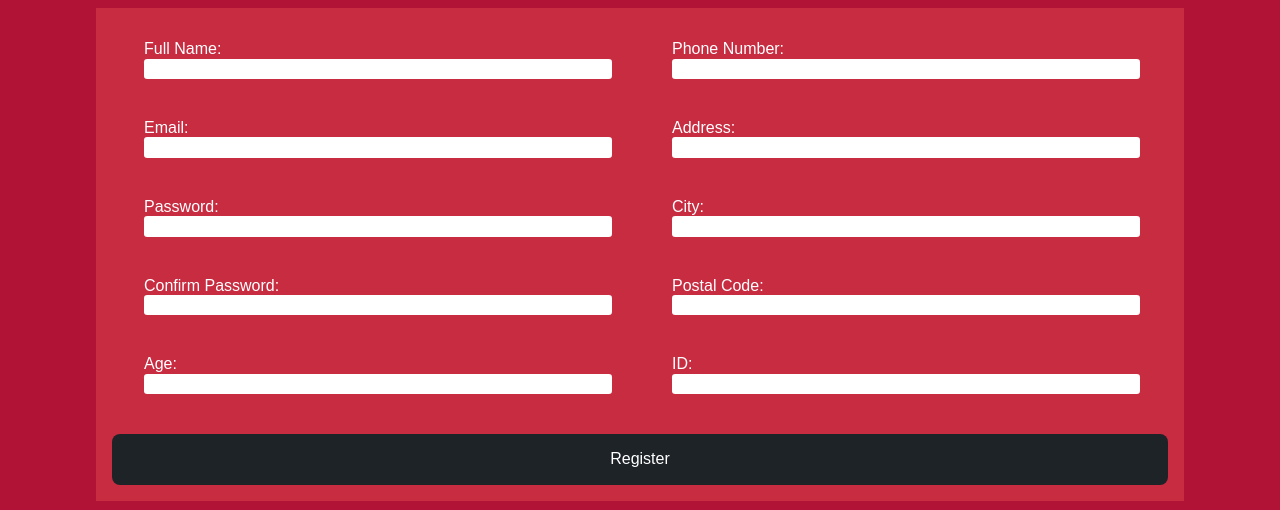
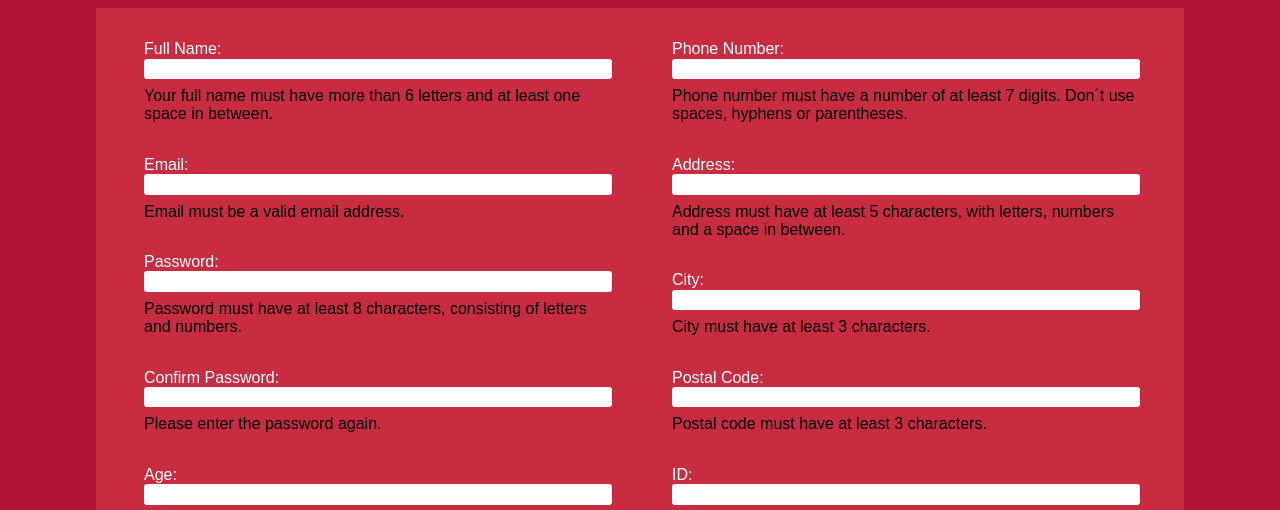
Before and after one commit to nicolasblasco/the-bridge-news, a plain HTML site: page sub-page.html in a window 1280 px wide. Shown: the part 211-721 px from the top of the page. Drawn offline with Linux system fonts and the light colour scheme; a web font is replaced by a local one.

Commit message:
Added text to span element in sub-page html

```diff
--- a/sub-page.html
+++ b/sub-page.html
@@ -65,35 +65,45 @@
                                 Full Name:
                                 <input type="text" name="name" id="name-input">
                             </label>
-                            <span id="name-val" class="input-val"></span>
+                            <span id="name-val" class="input-val">
+                                Your full name must have more than 6 letters and at least one space in between.
+                            </span>
                         </div>
                         <div class="fields">
                             <label>
                                 Email:
                                 <input type="text" name="email" id="email-input">
                             </label>
-                            <span id="email-val" class="input-val"></span>
+                            <span id="email-val" class="input-val">
+                                Email must be a valid email address.
+                            </span>
                         </div>
                         <div class="fields">
                             <label>
                                 Password:
                                 <input type="text" name="password" id="password-input">
                             </label>
-                            <span id="password-val" class="input-val"></span>
+                            <span id="password-val" class="input-val">
+                                Password must have at least 8 characters, consisting of letters and numbers.
+                            </span>
                         </div>
                         <div class="fields">
                             <label>
                                 Confirm Password:
                                 <input type="text" name="confirm-password" id="confirm-password-input">
                             </label>
-                            <span id="confirm-password-val" class="input-val"></span>
+                            <span id="confirm-password-val" class="input-val">
+                                Please enter the password again.
+                            </span>
                         </div>
                         <div class="fields">
                             <label>
                                 Age:
                                 <input type="text" name="age" id="age-input">
                             </label>
-                            <span id="age-val" class="input-val"></span>
+                            <span id="age-val" class="input-val">
+                                You must be 18 or older.
+                            </span>
                         </div>
                     </div>
                     <div class="form-column">
@@ -102,35 +112,46 @@
                                 Phone Number:
                                 <input type="text" name="phone-number" id="phone-number-input">
                             </label>
-                            <span id="phone-number-val" class="input-val"></span>
+                            <span id="phone-number-val" class="input-val">
+                                Phone number must have a number of at least 7 digits. Don´t use spaces, hyphens or
+                                parentheses.
+                            </span>
                         </div>
                         <div class="fields">
                             <label>
                                 Address:
                                 <input type="text" name="address" id="address-input">
                             </label>
-                            <span id="address-val" class="input-val"></span>
+                            <span id="address-val" class="input-val">
+                                Address must have at least 5 characters, with letters, numbers and a space in between.
+                            </span>
                         </div>
                         <div class="fields">
                             <label>
                                 City:
                                 <input type="text" name="city" id="city-input">
                             </label>
-                            <span id="city-val" class="input-val"></span>
+                            <span id="city-val" class="input-val">
+                                City must have at least 3 characters.
+                            </span>
                         </div>
                         <div class="fields">
                             <label>
                                 Postal Code:
                                 <input type="text" name="postal-code" id="postal-code-input">
                             </label>
-                            <span id="postal-code-val" class="input-val"></span>
+                            <span id="postal-code-val" class="input-val">
+                                Postal code must have at least 3 characters.
+                            </span>
                         </div>
                         <div class="fields">
                             <label>
                                 ID:
                                 <input type="text" name="id" id="id-input">
                             </label>
-                            <span id="id-val" class="input-val"></span>
+                            <span id="id-val" class="input-val">
+                                Your ID must have 7 or 8 digit number.
+                            </span>
                         </div>
                     </div>
                 </div>
```
